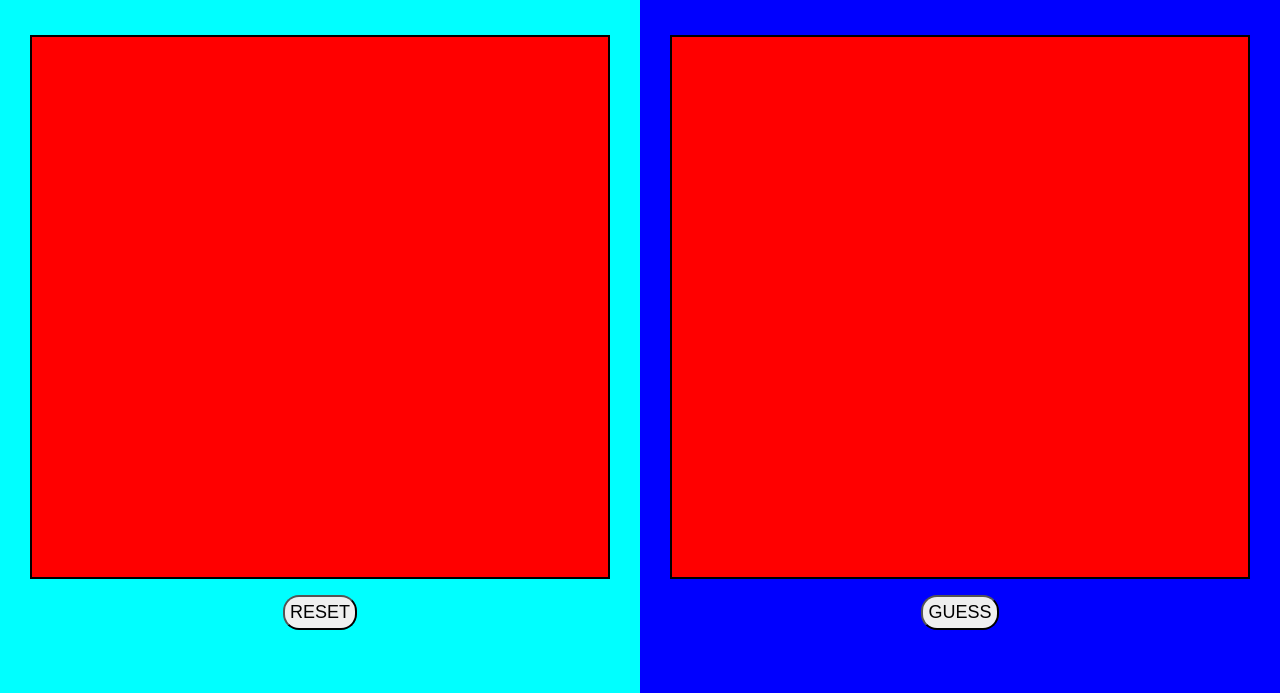
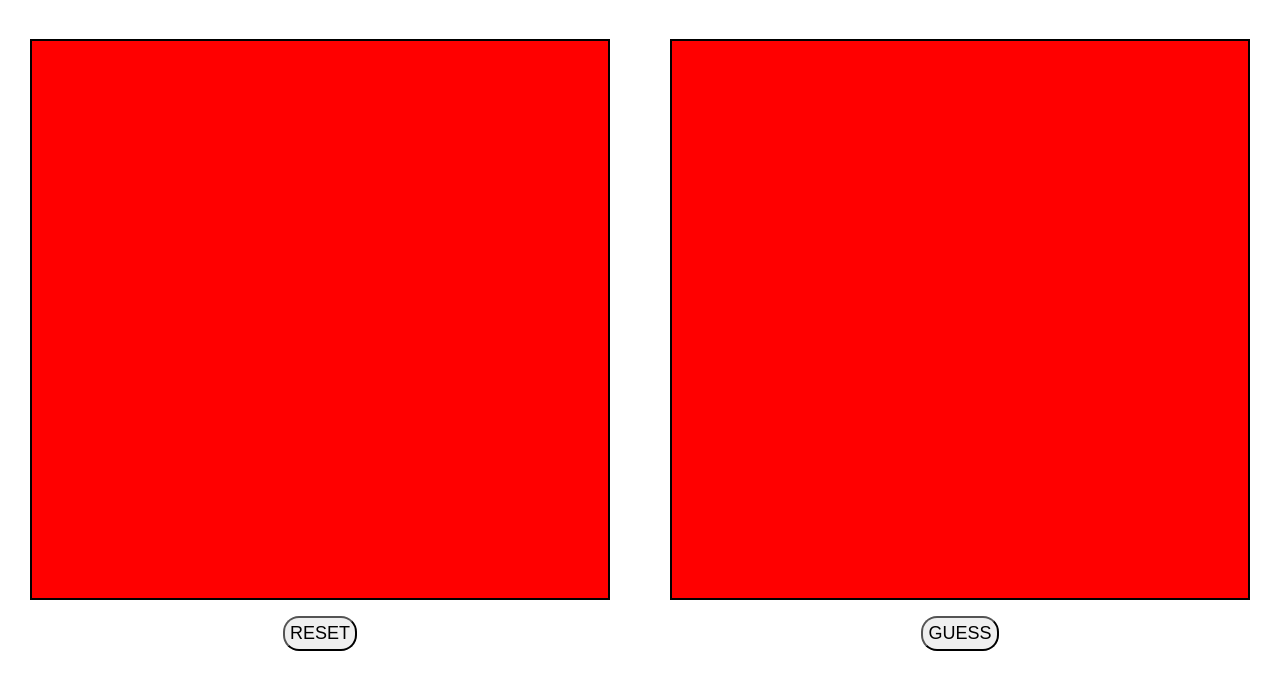
Before and after one commit to juni-arjun/GeoGuessor, a plain HTML site: page index.html in a window 1280 px wide. Shown: the part 107-800 px from the top of the page. Drawn offline with Linux system fonts and the light colour scheme.

Commit message:
Adjusted some minute fixes

```diff
--- a/index.html
+++ b/index.html
@@ -15,13 +15,15 @@
             <p>Timer</p>
             <div class="container">
                 <div class="left">
-                    <!-- <img id="image" src="https://my.alfred.edu/zoom/_images/foster-lake.jpg"> -->
-                     <div class="left-img"></div>
+                     <div class="left-img">
+                        <!-- <img src="https://tse1.mm.bing.net/th/id/OIP.mTuCAkNZXSRUxwEwMZlK6AHaEK?rs=1&pid=ImgDetMain&o=7&rm=3" alt=""> -->
+                     </div>
                     <button id="reset-btn">RESET</button>
                 </div>
                 <div class="right">
-                    <!-- <img id="map" src="https://my.alfred.edu/zoom/_images/foster-lake.jpg"> -->
-                     <div class="right-map"></div>
+                     <div class="right-map">
+                        <!-- <img src="https://my.alfred.edu/zoom/_images/foster-lake.jpg" alt=""> -->
+                     </div>
                     <button id="guess-btn">GUESS</button>
                 </div>
             </div>
--- a/style.css
+++ b/style.css
@@ -21,7 +21,8 @@
     display: flex;
     flex-direction: column;
     flex: 1;
-    background-color: yellow;
+    padding-top: 1.5rem;
+    /* background-color: yellow; */
 }
 
 .main-container p {
@@ -34,39 +35,34 @@
     flex: 1;
     display: flex;
     justify-content: space-evenly;
-    background-color: green;
-    min-height: 70vh;
+    /* background-color: green; */
+    height: 70vh;
 }
 
-/* .container img {
-    object-fit: contain;
-} */
-
-.left {
+.left, .right {
     display: flex;
     justify-content: center;
     align-items: center;
     flex-direction: column;
-    background-color: aqua;
+    /* background-color: aqua; */
     width: 50vw;
     gap: 1rem;
 }
 
 .left-img, .right-map {
-    height: 75%;
+    display: flex;
+    height: 80%;
     width: 90%;
     background-color: red;
     border: 2px solid black;
 }
 
-.right {
-    display: flex;
-    justify-content: center;
-    align-items: center;
-    flex-direction: column;
-    width: 50vw;
-    background-color: blue;
-    gap: 1rem;
+.left-img img {
+    width: 100%;
+}
+
+.right-map img {
+    width: 100%;
 }
 
 .container button {
```
